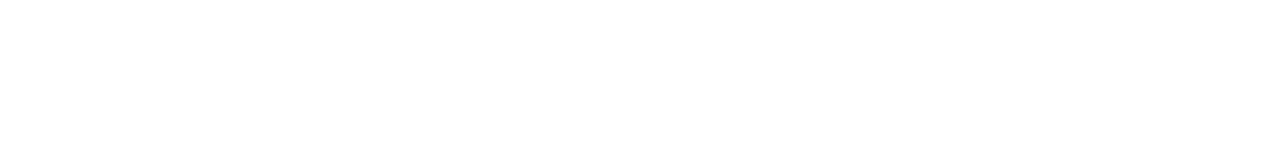
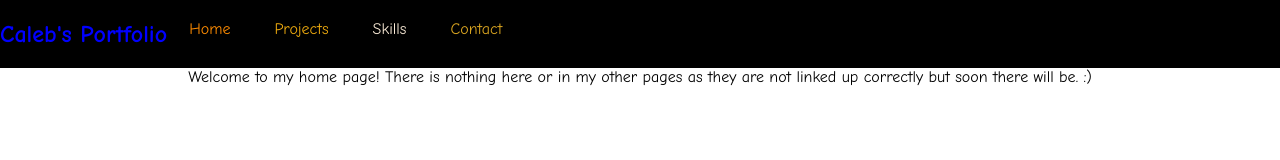
Before and after one commit to Calebfl99/Personal-Portfolio-Fletcher, a plain HTML site: page Components/Home/home.html in a window 1280 px wide. Drawn offline with Linux system fonts and the light colour scheme.

Commit message:
Added a whole lot of changes primarly just ordering code into their rightful areas.

```diff
--- a/Components/Header/header.css
+++ b/Components/Header/header.css
@@ -0,0 +1,45 @@
+.logo{
+ color: blue;
+ text-transform: capitalize;
+ text-align: right;
+}
+
+ul{
+    list-style-type: none;
+    margin: 0;
+    padding: 0;
+    background-color: black;
+    display: flex;
+    position: fixed;
+    top: 0%;
+    /* BRO THIS ONE AT NEEDS SO MANY 0s */
+    right: 0.00000001%;
+    width: 100%;
+}
+
+.home-page{
+    color: darkorange;
+}
+
+.project-page{
+    color: rgb(236, 169, 14);
+}
+
+.skill-page{
+    color: antiquewhite;
+}
+
+.contact-page{
+    color: goldenrod;
+}
+
+ul li a{
+    display: block;
+    color: white;
+    padding: 20px 22px;
+    text-decoration: none;
+}
+
+ul li a.active{
+    background-color: green;
+}
--- a/Components/Home/home.css
+++ b/Components/Home/home.css
@@ -0,0 +1,8 @@
+h2{
+    text-align: center;
+
+}
+
+p{
+    text-align: center;
+}
--- a/Components/Home/home.html
+++ b/Components/Home/home.html
@@ -0,0 +1,23 @@
+<!DOCTYPE html>
+<html lang="en">
+ <head>
+ <link rel="stylesheet" href="../Header/header.css"/>
+ <link rel="stylesheet" href="../../assets/Font/font.css"/>
+ <link rel="stylesheet" href="home.css"/>
+ <title>Caleb Fletcher Portfolio</title>
+ <meta lang="en">
+ </head>
+ <body>
+  <header>
+   <ul>
+    <h2 class="logo">Caleb's Portfolio</h2>
+    <li><a class="home-page" href="../Home/home.html">Home</a></li>
+    <li><a class="project-page" href="../Projects/project.html">Projects</a></li>
+    <li><a class="skill-page" href="../Skills/skill.html">Skills</a></li>
+    <li><a class="contact-page" href="../Contact/contact.html">Contact</a></li>
+   </ul>
+  </header>
+  <h2>Home</h2>
+  <p>Welcome to my home page! There is nothing here or in my other pages as they are not linked up correctly but soon there will be. :) </p>
+ </body>
+</html>
--- a/assets/Font/font.css
+++ b/assets/Font/font.css
@@ -1,3 +1,18 @@
-body {
+body{
 font-family: 'Comic Sans MS', 'Comic Sans', 'Arial', 'sans-serif', cursive;
 }
+nav{
+font-family: 'Comic Sans MS', 'Comic Sans', 'Arial', 'sans-serif', cursive;
+}
+div{
+font-family: 'Comic Sans MS', 'Comic Sans', 'Arial', 'sans-serif', cursive;
+}
+ul{
+font-family: 'Comic Sans MS', 'Comic Sans', 'Arial', 'sans-serif', cursive;
+}
+html{
+font-family: 'Comic Sans MS', 'Comic Sans', 'Arial', 'sans-serif', cursive;
+}
+object{
+font-family: 'Comic Sans MS', 'Comic Sans', 'Arial', 'sans-serif', cursive;
+}
```
Also changed, not shown: Components/Header/header.html (+10 -0 lines), Pages/index.html (deleted, +0 -21 lines), style.css (deleted, +0 -27 lines), Other Pages/Error.html (added), assets/Images/coconut.jpg (added), 1 other file.
